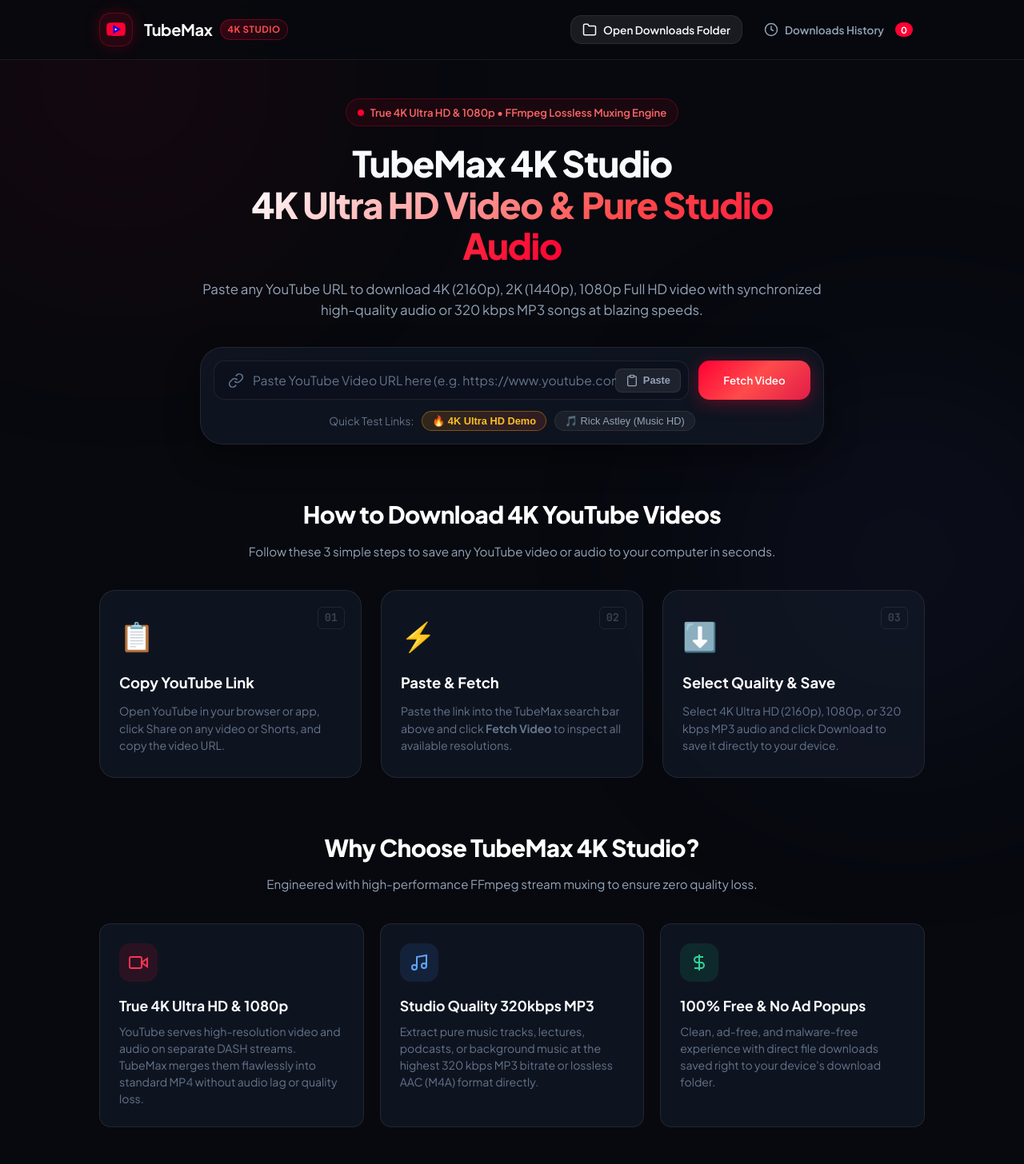
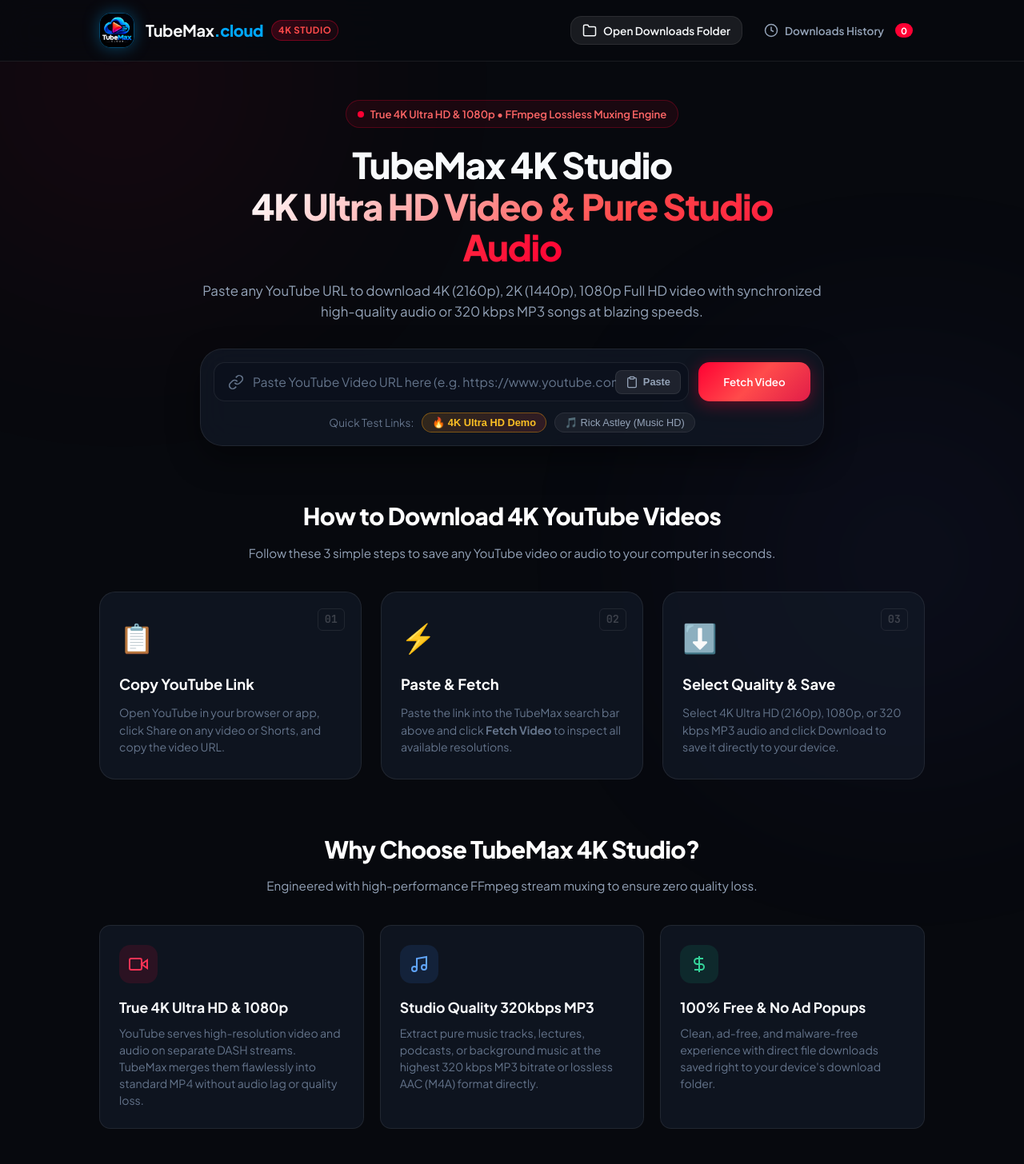
Before and after one commit to sharmaeditoranil/TubeMax, a Flask app: page / in a window 1280 px wide. Shown: the top 1456 px of the page at 80% size. Run offline with Flask 3, Linux system fonts and the light colour scheme; data that the repository does not hold is empty; some libraries are stand-ins or nearby versions.

Commit message:
Add custom TubeMax.cloud 3D logo, connect Render API backend and update styling

```diff
--- a/static/css/style.css
+++ b/static/css/style.css
@@ -107,6 +107,21 @@ body {
     text-decoration: none;
 }
 
+.brand-logo-img {
+    width: 44px;
+    height: 44px;
+    border-radius: var(--radius-md);
+    object-fit: cover;
+    box-shadow: 0 0 20px rgba(0, 168, 255, 0.35);
+    border: 1px solid rgba(0, 168, 255, 0.4);
+    transition: var(--transition);
+}
+
+.brand-logo:hover .brand-logo-img {
+    transform: scale(1.06);
+    box-shadow: 0 0 28px rgba(0, 168, 255, 0.6);
+}
+
 .logo-icon {
     width: 42px;
     height: 42px;
@@ -135,6 +150,11 @@ body {
     font-weight: 700;
     letter-spacing: -0.02em;
     color: var(--text-primary);
+}
+
+.brand-dotcloud {
+    color: #00a8ff;
+    font-weight: 800;
 }
 
 .brand-badge {
--- a/static/js/app.js
+++ b/static/js/app.js
@@ -42,8 +42,9 @@ document.addEventListener("DOMContentLoaded", () => {
     const refreshHistoryBtn = document.getElementById("refreshHistoryBtn");
     const sampleChips = document.querySelectorAll(".sample-chip");
 
-    // API Base URL (empty for same domain / local, or Render / VPS backend URL)
-    const API_BASE = (window.API_BASE || "").replace(/\/$/, "");
+    // API Base URL: local if on localhost, otherwise auto-point to Render backend
+    const isLocal = window.location.hostname === "127.0.0.1" || window.location.hostname === "localhost";
+    const API_BASE = (window.API_BASE !== undefined ? window.API_BASE : (isLocal ? "" : "https://tubemax.onrender.com")).replace(/\/$/, "");
 
     // State
     let currentVideoData = null;
--- a/templates/index.html
+++ b/templates/index.html
@@ -12,7 +12,7 @@
     <meta name="robots" content="index, follow, max-image-preview:large, max-snippet:-1, max-video-preview:-1">
     <meta name="author" content="TubeMax 4K Studio">
     <meta name="theme-color" content="#ff0033">
-    <link rel="icon" type="image/svg+xml" href="/favicon.ico">
+    <link rel="icon" type="image/png" href="/static/img/logo.png">
     <link rel="canonical" href="https://tubemax.cloud/">
 
     <!-- Open Graph / Facebook / WhatsApp -->
@@ -20,7 +20,7 @@
     <meta property="og:url" content="https://tubemax.cloud/">
     <meta property="og:title" content="TubeMax 4K Studio - Free YouTube 4K Video & MP3 Downloader">
     <meta property="og:description" content="Download YouTube videos in true 4K (2160p), 1080p Full HD MP4 and 320kbps MP3 audio with crystal clear FFmpeg stream muxing. 100% Free & No Ads.">
-    <meta property="og:image" content="https://tubemax.cloud/static/img/og-preview.jpg">
+    <meta property="og:image" content="https://tubemax.cloud/static/img/logo.png">
     <meta property="og:site_name" content="TubeMax 4K Studio">
 
     <!-- Twitter Cards -->
@@ -28,7 +28,7 @@
     <meta name="twitter:url" content="https://tubemax.cloud/">
     <meta name="twitter:title" content="TubeMax 4K Studio - 4K Ultra HD & MP3 YouTube Downloader">
     <meta name="twitter:description" content="Download YouTube videos in 4K, 1080p Full HD MP4 and high-bitrate MP3 music with audio-video sync.">
-    <meta name="twitter:image" content="https://tubemax.cloud/static/img/og-preview.jpg">
+    <meta name="twitter:image" content="https://tubemax.cloud/static/img/logo.png">
 
     <!-- Structured Data: WebApplication Schema -->
     <script type="application/ld+json">
@@ -137,15 +137,10 @@
     <!-- Header Navigation -->
     <header class="app-header" role="banner">
         <div class="container header-container">
-            <a href="/" class="brand-logo" aria-label="TubeMax 4K Studio Homepage">
-                <div class="logo-icon">
-                    <svg viewBox="0 0 24 24" fill="none" stroke="currentColor" stroke-width="2">
-                        <path d="M22.54 6.42a2.78 2.78 0 0 0-1.94-2C18.88 4 12 4 12 4s-6.88 0-8.6.46a2.78 2.78 0 0 0-1.94 2A29 29 0 0 0 1 11.75a29 29 0 0 0 .46 5.33A2.78 2.78 0 0 0 3.4 19c1.72.46 8.6.46 8.6.46s6.88 0 8.6-.46a2.78 2.78 0 0 0 1.94-2 29 29 0 0 0 .46-5.25 29 29 0 0 0-.46-5.33z" fill="#FF0033" stroke="none"/>
-                        <polygon points="9.75 15.02 15.5 11.75 9.75 8.48 9.75 15.02" fill="#FFFFFF"/>
-                    </svg>
-                </div>
+            <a href="/" class="brand-logo" aria-label="TubeMax.cloud Homepage">
+                <img src="/static/img/logo.png" alt="TubeMax.cloud Logo" class="brand-logo-img">
                 <div class="brand-text">
-                    <span class="brand-title">TubeMax</span>
+                    <span class="brand-title">TubeMax<span class="brand-dotcloud">.cloud</span></span>
                     <span class="brand-badge">4K Studio</span>
                 </div>
             </a>
```
Also changed, not shown: index.html (+6 -11 lines), static/img/logo.png (added).
